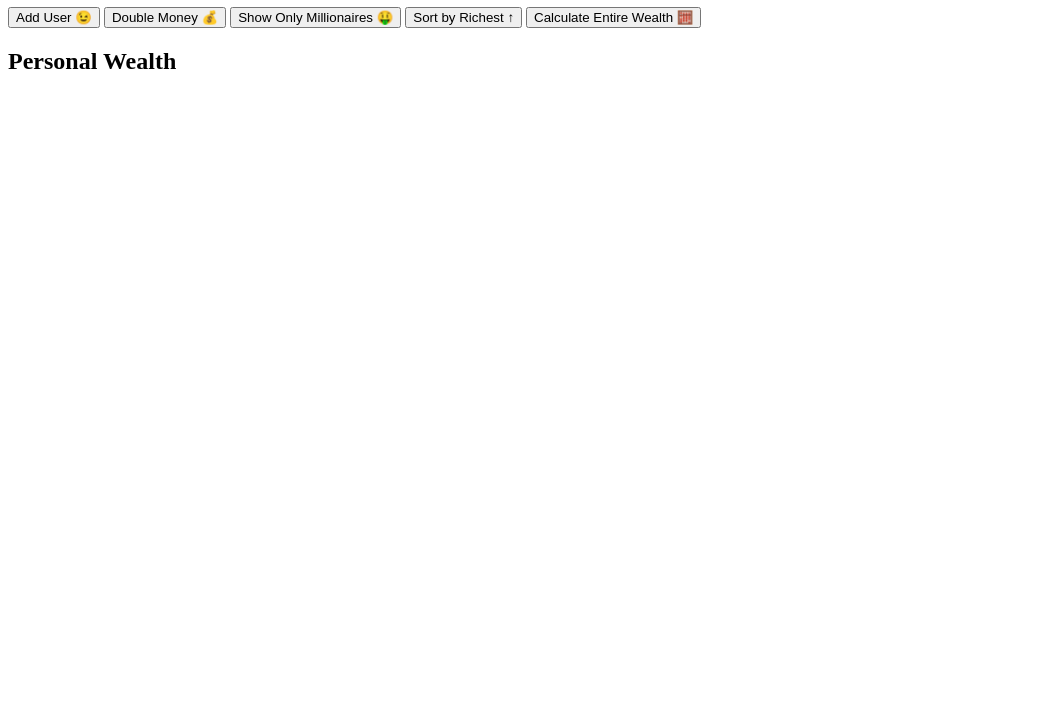
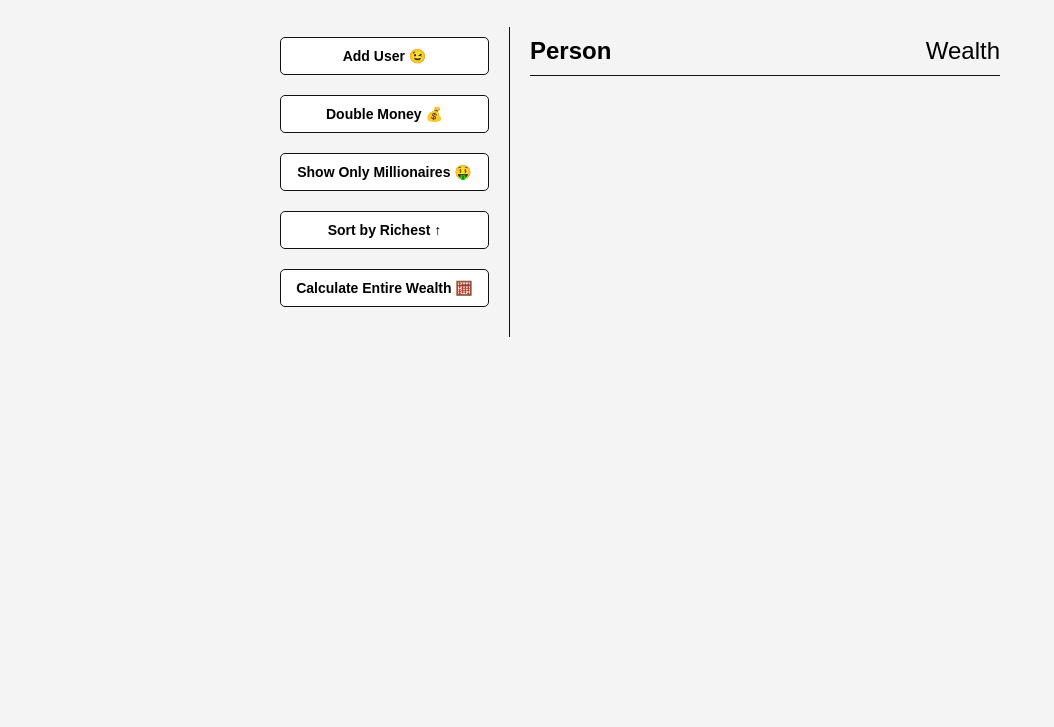
Before and after one commit to luketunnicliffe/DOM-Array-Methods, a plain HTML site: page index.html in a window 1280 px wide. Shown: the part 73-800 px from the top of the page, without its empty margins (0-1054 px from the left). Drawn offline with Linux system fonts and the light colour scheme.

Commit message:
Add CSS to project

```diff
--- a/index.html
+++ b/index.html
@@ -18,9 +18,9 @@
             <button id="sort">Sort by Richest ↑</button>
             <button id="calculate-wealth">Calculate Entire Wealth 🧮</button>
         </aside>
-        <div id="main">
-            <h2><strong>Personal</strong> Wealth</h2>
-        </div>
+        <main id="main">
+            <h2><strong>Person</strong> Wealth</h2>
+        </main>
     </div>
 
     <script src="script.js"></script>
--- a/script.js
+++ b/script.js
@@ -0,0 +1,6 @@
+const main = document.getElementById('main');
+const addUserBtn = document.getElementById('add-user');
+const doubleBtn = document.getElementById('double');
+const showMillionaires = document.getElementById('show-millionaires');
+const sortBtn = document.getElementById('sort');
+const calculateWealthBtn = document.getElementById('calculate-wealth');
--- a/style.css
+++ b/style.css
@@ -0,0 +1,70 @@
+* {
+  box-sizing: border-box;
+}
+
+body {
+  background: #f4f4f4;
+  font-family: Arial, Helvetica, sans-serif;
+  display: flex;
+  flex-direction: column;
+  align-items: center;
+  min-height: 100vh;
+  margin: 0;
+}
+
+.container {
+  display: flex;
+  padding: 20px;
+  margin: 0 auto;
+  max-width: 100%;
+  width: 800px;
+}
+
+aside {
+  padding: 10px 20px;
+  width: 250px;
+  border-right: 1px solid #111;
+}
+
+button {
+  background-color: #fff;
+  border: solid 1px #111;
+  border-radius: 5px;
+  display: block;
+  width: 100%;
+  padding: 10px;
+  margin-bottom: 20px;
+  font-weight: bold;
+  font-size: 14px;
+}
+
+main {
+  flex: 1;
+  padding: 10px 20px;
+}
+
+h2 {
+  border-bottom: 1px solid #111;
+  padding-bottom: 10px;
+  display: flex;
+  justify-content: space-between;
+  font-weight: 300;
+  margin: 0 0 20px;
+}
+
+h3 {
+  background-color: #fff;
+  border-bottom: 1px solid #111;
+  padding: 10px;
+  display: flex;
+  justify-content: space-between;
+  font-weight: 300;
+  margin: 20px 0 0;
+}
+
+.person {
+  display: flex;
+  justify-content: space-between;
+  font-size: 20px;
+  margin-bottom: 10px;
+}
```
